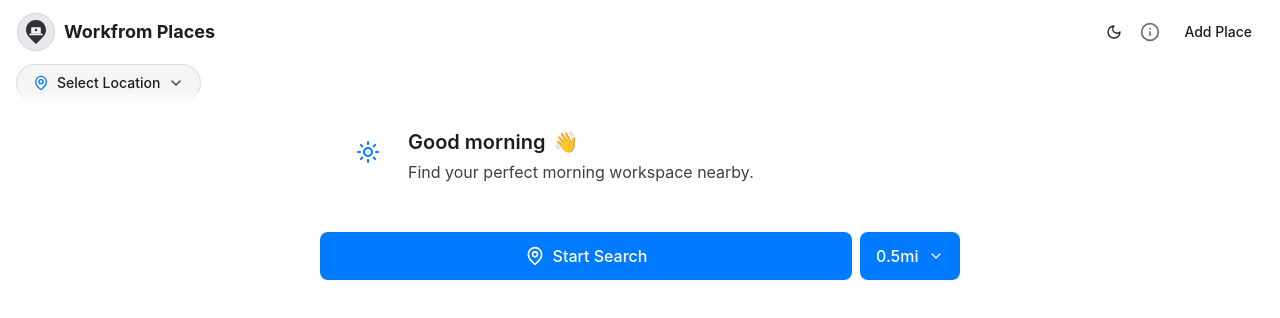
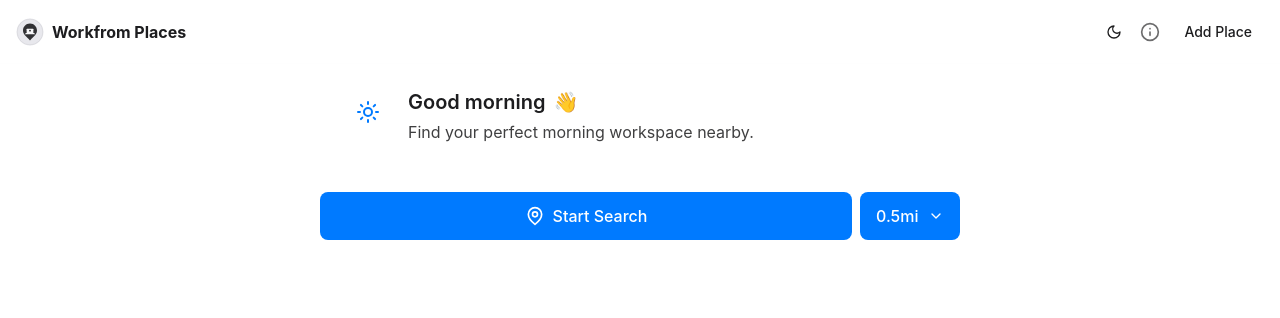
Before and after one commit to darrenbuckner/Workfrom-Places-Search-V2, a React (Create React App) app: page / in a window 1280 px wide. Shown: the top 318 px of the page. Built offline with nearby package versions, Linux system fonts and the light colour scheme.

Commit message:
this update improves the UX.

```diff
--- a/src/WorkfromHeader.js
+++ b/src/WorkfromHeader.js
@@ -93,6 +93,9 @@ const WorkfromHeader = ({
   const [lastScrollY, setLastScrollY] = useState(0);
   const [isScrolled, setIsScrolled] = useState(false);
 
+  // Show location bar only after initial search
+  const showLocationBar = searchPhase !== 'initial';
+
   useEffect(() => {
     const handleScroll = () => {
       const currentScrollY = window.scrollY;
@@ -113,7 +116,7 @@ const WorkfromHeader = ({
   return (
     <header className={`
       fixed top-0 left-0 right-0 z-40 transition-all duration-200
-      ${isExpanded ? 'h-[104px]' : 'h-16'}
+      ${showLocationBar && isExpanded ? 'h-[104px]' : 'h-16'}
       ${className}
     `}>
       {/* Backdrop */}
@@ -131,11 +134,11 @@ const WorkfromHeader = ({
             <Menu size={20} />
           </button>
           <div className="flex items-center gap-2">
-            <WorkfromLogo size={isExpanded ? 'default' : 'small'} />
+            <WorkfromLogo size={isExpanded && showLocationBar ? 'default' : 'small'} />
             <h1 className={`
               font-bold text-[var(--text-primary)] truncate
               transition-all duration-200
-              ${isExpanded ? 'text-lg' : 'text-base'}
+              ${isExpanded && showLocationBar ? 'text-lg' : 'text-base'}
             `}>
               {headerTitle}
             </h1>
@@ -181,7 +184,8 @@ const WorkfromHeader = ({
         </div>
       </div>
 
-      {/* Location Bar - Slides up/down */}
+      {/* Location Bar - Only shown after initial search */}
+      {showLocationBar && (
         <div className={`
           relative h-12 px-4 transition-all duration-200 transform
           ${isExpanded ? 'opacity-100 translate-y-0' : 'opacity-0 -translate-y-4 pointer-events-none'}
@@ -199,6 +203,7 @@ const WorkfromHeader = ({
             <ChevronDown size={16} className="text-[var(--text-secondary)]" />
           </button>
         </div>
+      )}
 
       {/* Gradient Overlay */}
       <div className="absolute bottom-0 left-0 right-0 h-4 bg-gradient-to-t from-[var(--bg-primary)] to-transparent" />
--- a/src/components/WorkspaceLayout.js
+++ b/src/components/WorkspaceLayout.js
@@ -8,6 +8,7 @@ import SearchControls from '../SearchControls';
 import UnifiedLoadingState from '../UnifiedLoadingState';
 import ErrorMessage from '../ErrorMessage';
 import WelcomeBanner from '../WelcomeBanner';
+import HowItWorksModal from '../HowItWorksModal';
 import Footer from './Footer';
 
 const WorkspaceLayout = ({
@@ -24,6 +25,7 @@ const WorkspaceLayout = ({
 }) => {
   const [showMap, setShowMap] = useState(false);
   const [selectedPlace, setSelectedPlace] = useState(null);
+  const [showHowItWorks, setShowHowItWorks] = useState(false);
 
   useEffect(() => {
     setShowMap(false);
@@ -36,12 +38,14 @@ const WorkspaceLayout = ({
   // Initial search state
   if (searchPhase === SearchPhases.INITIAL) {
     return (
+      <>
         <div className="min-h-screen bg-[var(--bg-primary)] flex flex-col">
-        <div className="pt-[104px]"> {/* Account for fixed header height */}
+          <div className="pt-16">
             <div className="container mx-auto px-4 max-w-2xl">
               <WorkfromHeader
                 className="mb-4"
                 searchPhase={searchPhase}
+                onShowHowItWorks={() => setShowHowItWorks(true)}
               />
               <WelcomeBanner />
               <div className="mt-6">
@@ -56,19 +60,23 @@ const WorkspaceLayout = ({
           </div>
           <Footer />
         </div>
+        {showHowItWorks && <HowItWorksModal setShowModal={setShowHowItWorks} />}
+      </>
     );
   }
 
   // Loading states
   if (searchPhase === SearchPhases.LOCATING || searchPhase === SearchPhases.LOADING) {
     return (
+      <>
         <div className="min-h-screen bg-[var(--bg-primary)] flex flex-col">
-        <div className="pt-[104px]"> {/* Account for fixed header height */}
+          <div className="pt-[104px]">
             <div className="container mx-auto px-4 max-w-2xl">
               <WorkfromHeader
                 locationName={locationName}
                 onLocationClick={onLocationChange}
                 searchPhase={searchPhase}
+                onShowHowItWorks={() => setShowHowItWorks(true)}
                 className="mb-4"
               />
               <UnifiedLoadingState
@@ -80,19 +88,23 @@ const WorkspaceLayout = ({
           </div>
           <Footer />
         </div>
+        {showHowItWorks && <HowItWorksModal setShowModal={setShowHowItWorks} />}
+      </>
     );
   }
 
   // Error state
   if (error) {
     return (
+      <>
         <div className="min-h-screen bg-[var(--bg-primary)] flex flex-col">
-        <div className="pt-[104px]"> {/* Account for fixed header height */}
+          <div className="pt-[104px]">
             <div className="container mx-auto px-4 max-w-2xl">
               <WorkfromHeader
                 locationName={locationName}
                 onLocationClick={onLocationChange}
                 searchPhase={searchPhase}
+                onShowHowItWorks={() => setShowHowItWorks(true)}
                 className="mb-4"
               />
               <ErrorMessage
@@ -104,18 +116,22 @@ const WorkspaceLayout = ({
           </div>
           <Footer />
         </div>
+        {showHowItWorks && <HowItWorksModal setShowModal={setShowHowItWorks} />}
+      </>
     );
   }
 
   // Main content state
   return (
+    <>
       <div className="min-h-screen bg-[var(--bg-primary)] flex flex-col">
-      <div className="pt-[104px]"> {/* Account for fixed header height */}
+        <div className="pt-[104px]">
           <div className="container mx-auto px-4">
             <WorkfromHeader
               locationName={locationName}
               onLocationClick={onLocationChange}
               searchPhase={searchPhase}
+              onShowHowItWorks={() => setShowHowItWorks(true)}
               className="mb-4"
             />
 
@@ -163,6 +179,8 @@ const WorkspaceLayout = ({
         </div>
         <Footer />
       </div>
+      {showHowItWorks && <HowItWorksModal setShowModal={setShowHowItWorks} />}
+    </>
   );
 };
 
```
Lines whose indentation alone changed are shown as unchanged.
